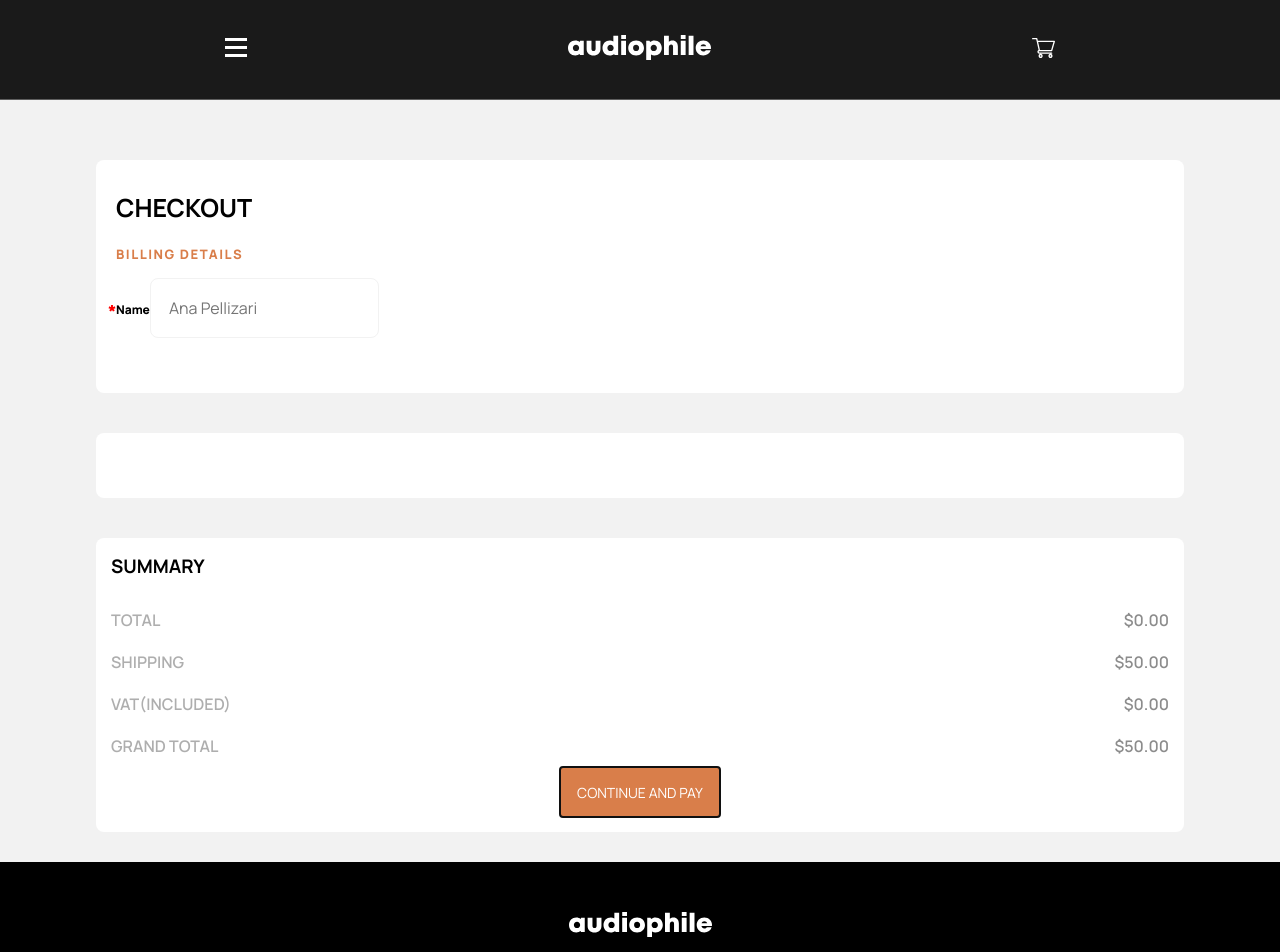
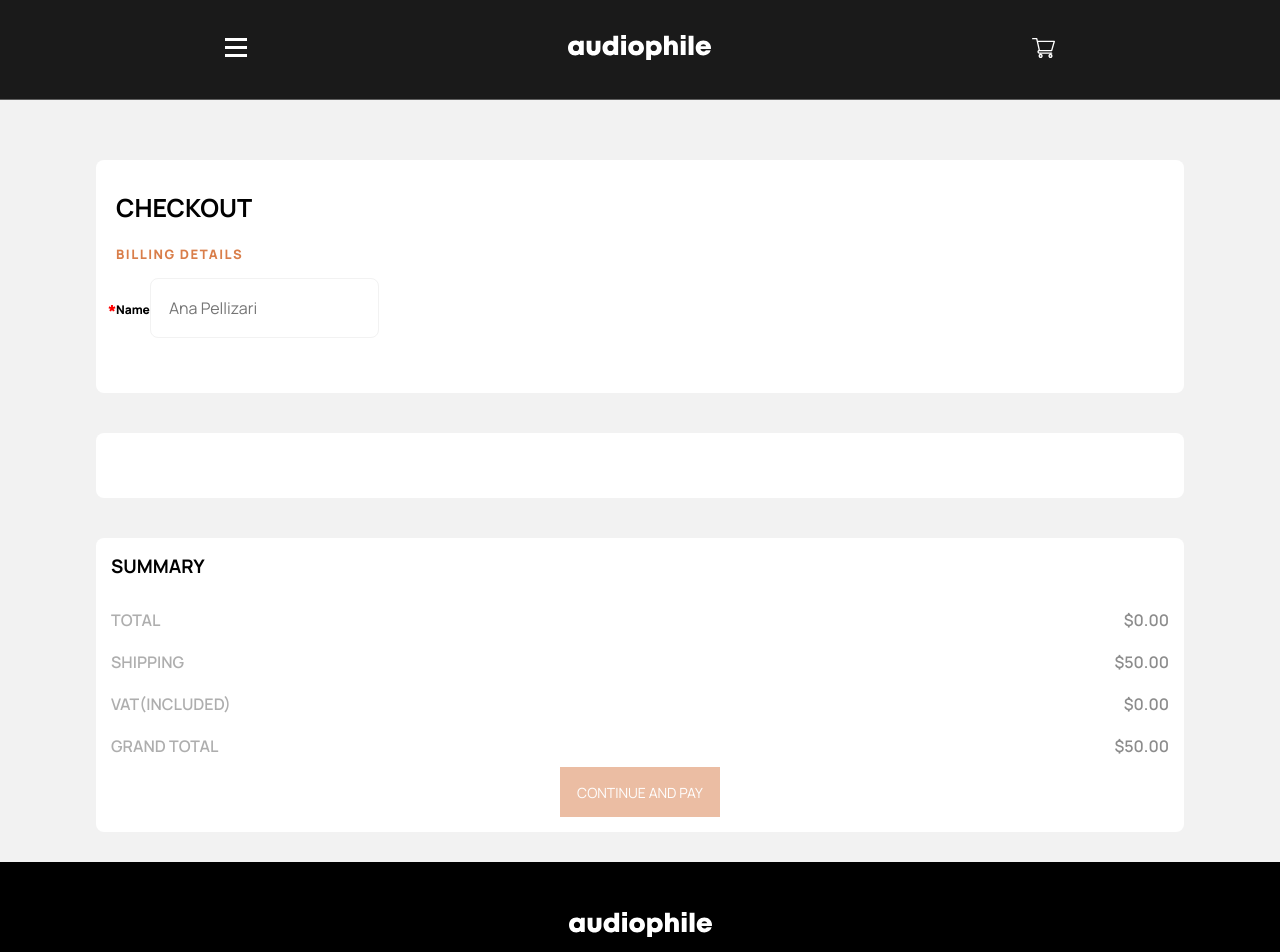
Before and after one commit to Wladimir-Dev/Audiophile_E-Commerce, a React (Create React App) app: page /#/checkout in a window 1280 px wide. Shown: the top 952 px of the page. Built offline with nearby package versions, Linux system fonts and the light colour scheme.

Commit message:
disable button checkout

```diff
--- a/src/Components/CheckOut/index.jsx
+++ b/src/Components/CheckOut/index.jsx
@@ -139,11 +139,13 @@ export const CheckOut = () => {
               <span>grand total</span>
               <span>${grandTotal.toFixed(2)}</span>
             </div>
+
             <button
               type='submit'
               name='wakanda'
               className='orangeButton'
               autoFocus
+              disabled={total == 0}
             >
               continue and pay
             </button>
@@ -152,7 +154,7 @@ export const CheckOut = () => {
       </section>
       {
         pay &&
-        <Order total={grandTotal.toFixed(2)}/>
+        <Order total={grandTotal.toFixed(2)} />
       }
     </main>
   )
--- a/src/Components/CheckOut/styles.module.css
+++ b/src/Components/CheckOut/styles.module.css
@@ -87,10 +87,12 @@
 .body>div span:nth-child(1) {
     opacity: .7;
 }
-.body__itemscard{
+
+.body__itemscard {
     flex-direction: column;
     row-gap: 5px;
 }
+
 .body__itemscard button {
     display: none;
 }
@@ -118,6 +120,10 @@
     align-self: center;
 }
 
+.body>button:disabled {
+    opacity: .5;
+}
+
 small {
     display: none;
 }
@@ -135,10 +141,12 @@ input:valid+label {
     display: inline;
     text-transform: capitalize;
 }
-fieldset{
+
+fieldset {
     border-style: none;
     margin-bottom: 20px;
 }
-.noVisible{
+
+.noVisible {
     display: none;
 }
```
